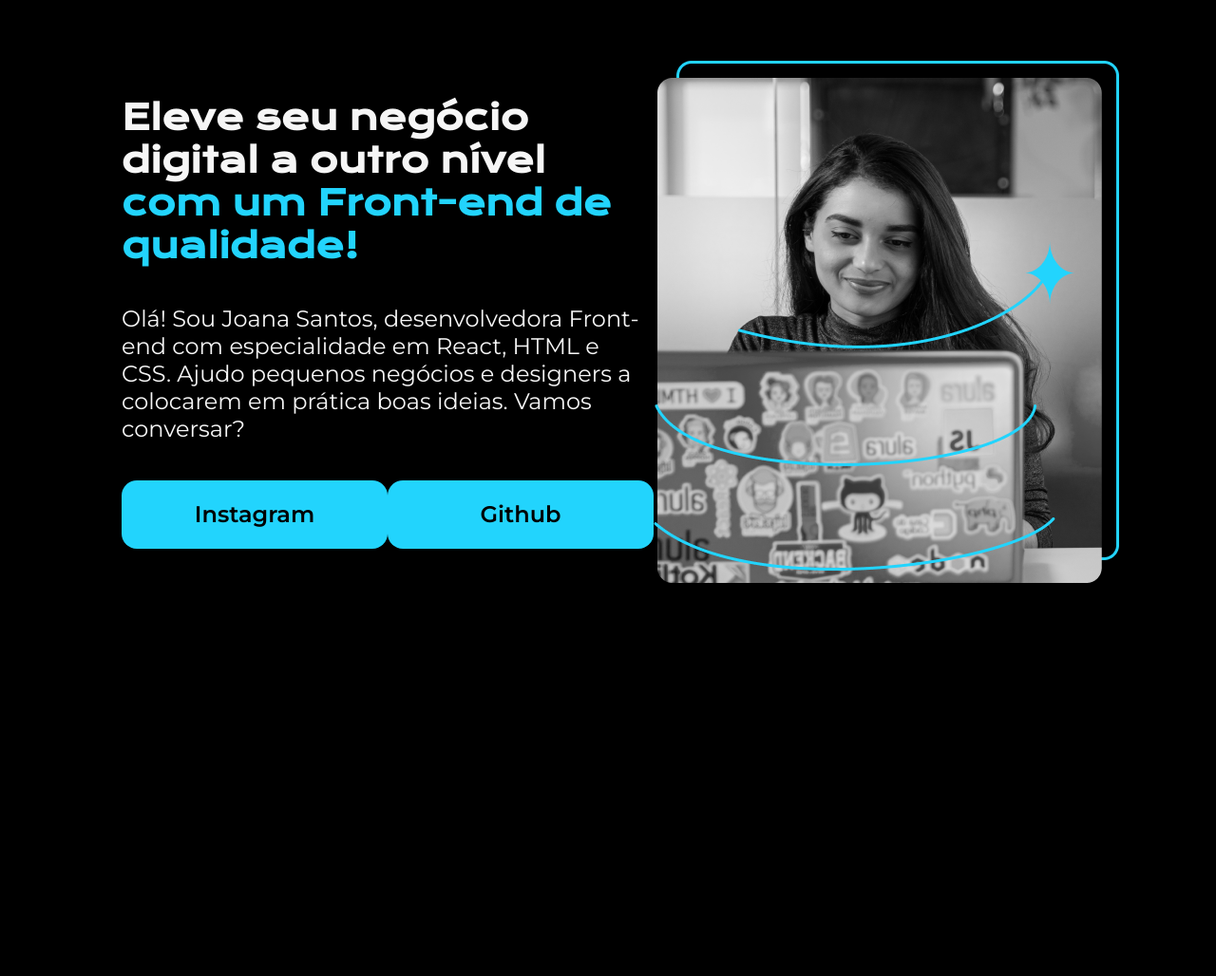
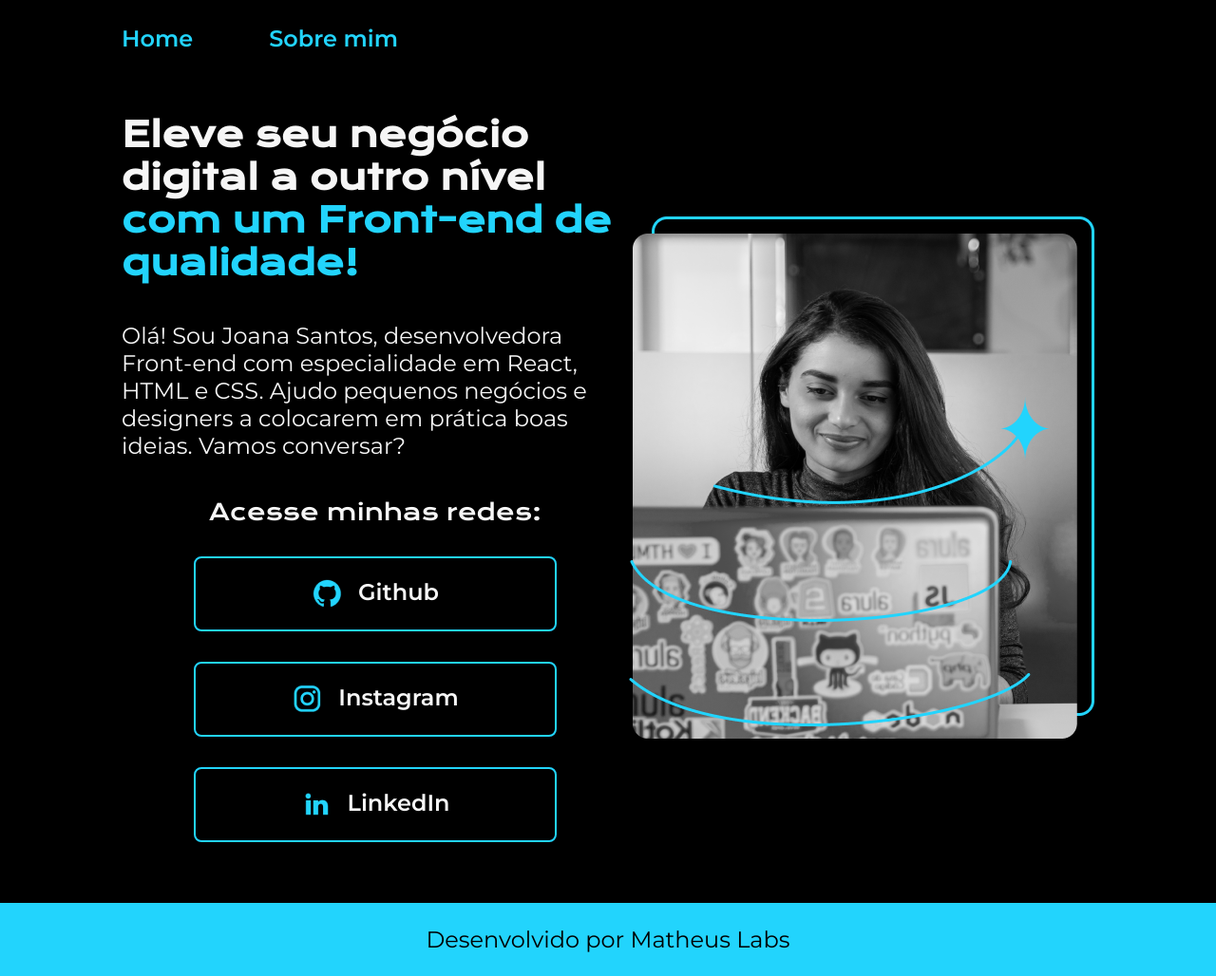
Before and after one commit to M4theusO/Curso_BaseFrontEnd, a plain HTML site: page index.html in a window 1280 px wide. Shown: the whole page at 95% size. Before the commit the page ends 864 px from the top, so only its background shows below. Drawn offline with nearby package versions, Linux system fonts and the light colour scheme.

Commit message:
Ajustes nos botões e alinhamentos

```diff
--- a/index.html
+++ b/index.html
@@ -7,19 +7,26 @@
     <link rel="stylesheet" href="style.css">
 </head>
 <body>
-    <header></header>
+    <header class="cabecalho">
+        <nav class="cabecalho__menu">
+            <a class="cabecalho__menu__link">Home</a>
+            <a class="cabecalho__menu__link">Sobre mim</a>
+        </nav>
+    </header>
     <main class="apresentacao">
         <section class="apresentacao__conteudo">
             <h1 class="apresentacao__conteudo__titulo">Eleve seu negócio digital a outro nível <strong class="titulo-destaque">com um Front-end de qualidade!</strong></h1>
             <p class="apresentacao__conteudo__texto">Olá! Sou Joana Santos, desenvolvedora Front-end com especialidade em React, HTML e CSS.
                 Ajudo pequenos negócios e designers a colocarem em prática boas ideias. Vamos conversar?</p>
             <div class="apresentacao__conteudo__links">
-                <a class="apresentacao__conteudo__links__link" href="https://instagram.com/rafaballerini">Instagram</a>
-                <a class="apresentacao__conteudo__links__link" href="https://github.com/guilhermeonrails">Github</a>
+                <h2 class="apresentacao__conteudo__links__subtitulo">Acesse minhas redes:</h2>
+                <a class="apresentacao__conteudo__links__link" href="https://github.com/guilhermeonrails"><img src="assets/github.png">Github</a>
+                <a class="apresentacao__conteudo__links__link" href="https://instagram.com/rafaballerini"><img src="assets/instagram.png">Instagram</a>
+                <a class="apresentacao__conteudo__links__link" href="https://linkedin.com/"><img src="assets/linkedin.png">LinkedIn</a>
             </div>
         </section>
-        <img src="imagem.png" alt="Foto da Joana programando.">
+        <img src="assets/Imagem.png" alt="Foto da Joana programando.">
     </main>
-    <footer></footer>
+    <footer class="rodape">Desenvolvido por Matheus Labs</footer>
 </body>
 </html>
--- a/style.css
+++ b/style.css
@@ -8,18 +8,29 @@
 }
 
 body {
-    height: 100vh;
     box-sizing: border-box;
     background-color: #000000;
     color: #F6F6F6;
 }
 
-.titulo-destaque {
+.cabecalho {
+    padding: 2% 0% 0% 10%;
+}
+
+.cabecalho__menu {
+    display: flex;
+    gap: 80px;
+}
+
+.cabecalho__menu__link {
+    font-family: "Montserrat", sans-serif;
+    font-weight: 600;
+    font-size: 24px;
     color: #22D4FD;
 }
 
 .apresentacao {
-    margin: 5% 10%;
+    padding: 5% 10%;
     display: flex;
     align-items: center;
     justify-content: space-between;
@@ -37,6 +48,10 @@ body {
     font-family: "Krona One", sans-serif;
 }
 
+.titulo-destaque {
+    color: #22D4FD;
+}
+
 .apresentacao__conteudo__texto {
     font-size: 24px;
     font-family: "Montserrat", sans-serif;
@@ -44,18 +59,44 @@ body {
 
 .apresentacao__conteudo__links {
     display: flex;
+    flex-direction: column;
     justify-content: space-between;
+    align-items: center;
+    gap: 32px;
+}
+
+.apresentacao__conteudo__links__subtitulo {
+    font-family: "Krona One", sans-serif;
+    font-weight: 400;
+    font-size: 24px;
 }
 
 .apresentacao__conteudo__links__link {
-    background-color: #22D4FD;
-    width: 280px;
+    display: flex;
+    justify-content: center;
+    gap: 16px;
+    border: 2px solid #22D4FD;
+    width: 378px;
     text-align: center;
-    border-radius: 16px;
+    border-radius: 8px;
     font-size: 24px;
     padding: 21.5px 0;
     text-decoration: none;
-    color: #000000;
+    color: #F6F6F6;
     font-family: "Montserrat", sans-serif;
     font-weight: 600;
 }
+
+.apresentacao__conteudo__links__link:hover {
+    background-color: #272727;
+}
+
+.rodape {
+    text-align: center;
+    color: #000000;
+    background-color: #22D4FD;
+    padding: 24px 0;
+    font-family: "Montserrat", sans-serif;
+    font-size: 24px;
+    font-weight: 400;
+}
```
Also changed, not shown: assets/Imagem.png (added), assets/github.png (added), assets/instagram.png (added), assets/linkedin.png (added), assets/twitch.png (added), assets/twitter-novo.png (added), assets/twitter.png (added), imagem.png (deleted).
